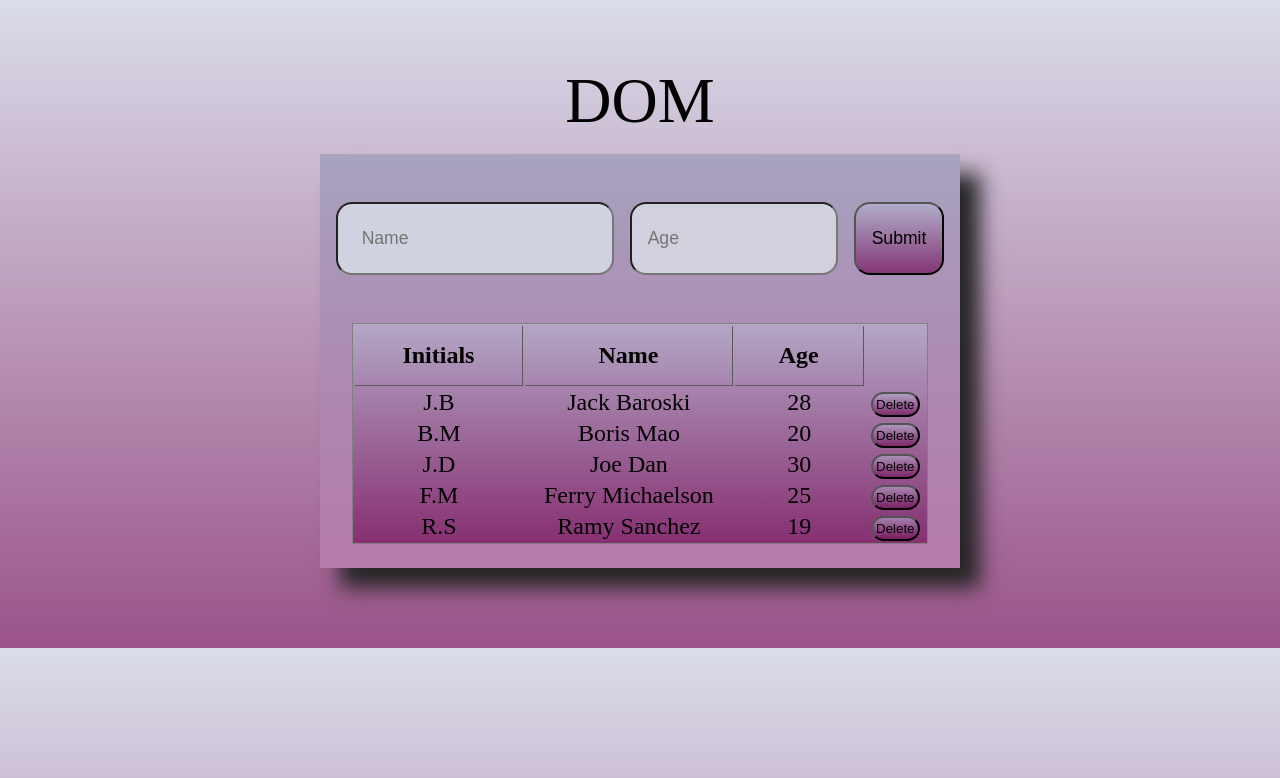
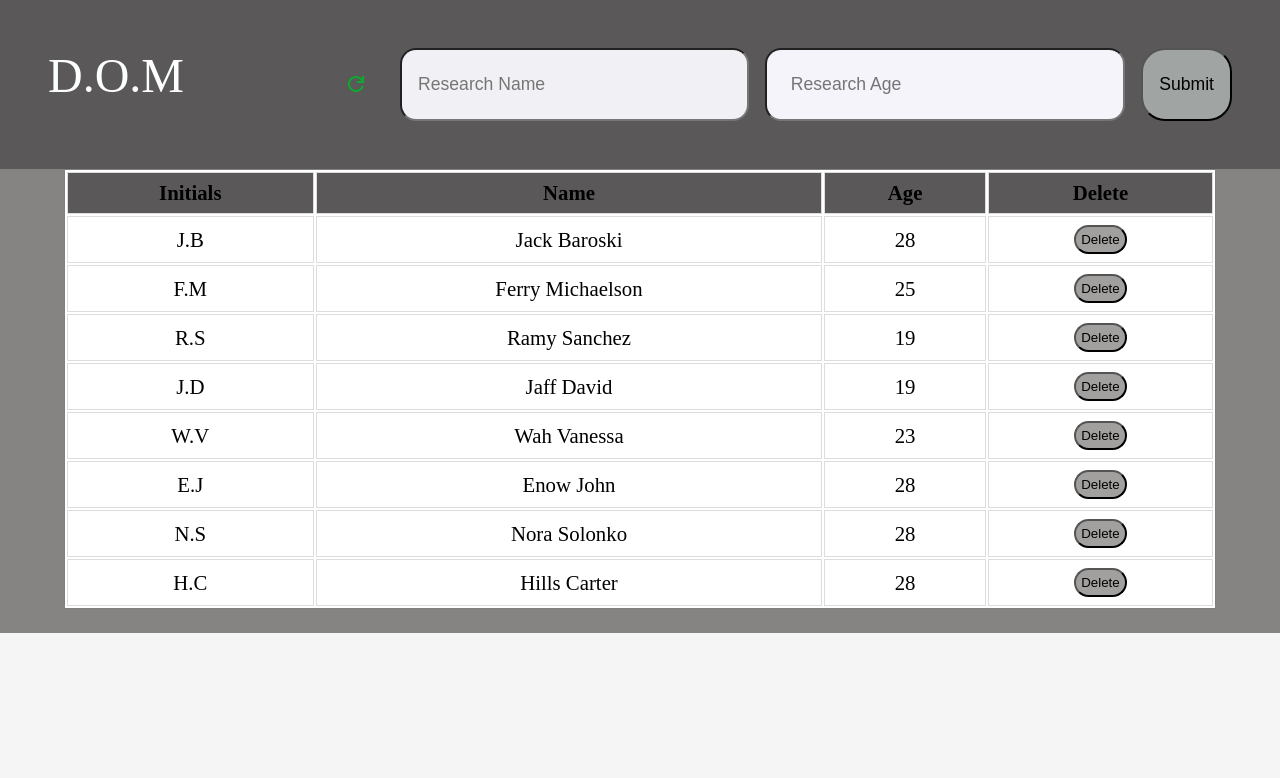
Before and after one commit to yemataferry/Dom-manipulations, a plain HTML site: page index.html in a window 1280 px wide. Drawn offline with nearby package versions, Linux system fonts and the light colour scheme.

Commit message:
js and css done

```diff
--- a/assets/scripts/index.js
+++ b/assets/scripts/index.js
@@ -6,6 +6,7 @@ const form = document.querySelector('form')
 const name = document.createElement('input')
 const age = document.createElement('input')
 const submit = document.createElement('button')
+const refresh = document.querySelector('.material-symbols-outlined')
 
 name.type = 'text'
 age.type = 'Number'
@@ -14,8 +15,8 @@ name.classList.add('noms')
 age.classList.add('ages')
 submit.classList.add('submits')
 
-name.placeholder = 'Name'
-age.placeholder = 'Age'
+name.placeholder = 'Research Name'
+age.placeholder = 'Research Age'
 submit.innerHTML = 'Submit'
 
 boxes.appendChild(name)
@@ -27,12 +28,23 @@ const base = document.getElementById('database')
 
 let Data = [
   { name: 'Jack Baroski', age: 28 },
-  { name: 'Boris Mao', age: 20 },
-  { name: 'Joe Dan', age: 30 },
   { name: 'Ferry Michaelson', age: 25 },
-  { name: 'Ramy Sanchez', age: 19 }
+  { name: 'Ramy Sanchez', age: 19 },
+  { name: 'Jaff David', age: 19 },
+  { name: 'Wah Vanessa', age: 23 },
+  { name: 'Enow John', age: 28 },
+  { name: 'Nora Solonko', age: 28 },
+  { name: 'Hills Carter', age: 28 }
 ]
 console.log(Data)
+
+// Refresh
+
+refresh.addEventListener('click', () => {
+  window.location.reload()
+  displayList(Data)
+})
+
 
 // fxn creating the initials of each name
 
@@ -66,12 +78,23 @@ function displayList (Data) {
         <th>Initials</th>
         <th>Name</th>
         <th>Age</th>
+        <th>Delete</th>
     </tr>
   `
+
+if (Data.length > 0) {
   Data.forEach(function (user, i) {
-    base.innerHTML += researchList(user)
+    base.innerHTML += researchList(user, i)
   })
+
   userDelete()
+} else {
+  base.innerHTML += `
+    <tr>
+        <td colspan="4" class="result">......No User With  these informations found..... </td>
+    </tr>
+  `
+}
 }
 
 // The research function
@@ -88,9 +111,6 @@ const research = (checkName, checkAge) => {
   })
   return result
 }
-
-name.addEventListener('input', research)
-age.addEventListener('input', research)
 
 displayList(Data)
 
--- a/assets/styles/style.css
+++ b/assets/styles/style.css
@@ -7,65 +7,88 @@
 body {
   display: flex;
   flex-direction: column;
-  background: linear-gradient(to bottom, #b9bdd685, #75135dba);
-  margin: 4rem auto;
+  margin: 0 auto;
+  background-color: #868383;
+
 }
 
 .ages {
-  padding: 15px 20px;
-  background-color: #d1d1dd;
+  padding: 15px 14px;
+  background-color: #f4f4fa;
   border-radius: 1rem;
-  font-size: 13px;
-  width: 7rem;
+  font-size: 12px;
+  width: 27vw
 }
 
 .noms {
-  padding: 0.5rem;
-  background-color: #d1d2df;
+  padding: 0 1rem;
+  background-color: #f4f4fa;
   border-radius: 1rem;
-  font-size: 14px;
-  width: 8rem;
+  font-size: 12px;
+  width: 36vw;
 }
 
 header {
   text-align: center;
-  font-size: 4rem;
+  font-size: 0.1px;
+  color: transparent;
 }
 
 #container {
   justify-content: center;
-  padding: 2rem;
-  gap: 1rem;
+  padding: 2rem 1rem;
+  gap: 0.5rem;
   display: flex;
   margin: auto;
   width: 100%;
+  background-color: #5a5858;
 }
 
 main {
   margin: 1rem auto;
-  background: linear-gradient(to bottom, #888daf85, #642a56ba);
   width: 100%;
 }
 
 .submits {
   border-radius: 1rem;
-  background-color: #b6a1b4;
+  background-color: #aca2ab;
+  padding: 1px;
+  font-size: 12px;
 }
 
 table {
-  width: 100%;
-  border: 1px solid gray;
-  background: linear-gradient(to bottom, #b9bdd685, #75135dba);
+  width: 90%;
+  border: 1px solid #5a5858;
   margin: auto;
+  background-color: white;
 }
 
 th {
-  border-right: 1px solid #5a5858;
+  background-color: #6e6c6c;
+  border-right: 1px solid #424141;
   border-bottom: 1px solid #585656;
 }
 
+span {
+  padding-top: 1.5rem;
+  padding-right: 1rem;
+}
+
+#database tr:hover {
+  background-color: #968f91;
+}
+
+#database td,
+#database th {
+  border: 1px solid #ddd;
+  padding: 8px;
+}
+
+.material-symbols-outlined {
+  color: #0fa830;
+}
+
 .delete-btn {
-  background: linear-gradient(to bottom, #8f95bd85, #aa2889ba);
   padding: 2px;
   border-radius: 2rem;
 }
@@ -80,29 +103,30 @@ th {
   body {
     display: flex;
     flex-direction: column;
-    background: linear-gradient(to bottom, #b9bdd685, #75135dba);
+    background: whitesmoke;
   }
 
   .ages {
-    padding: 1rem;
-    background-color: #d1d1dd;
+    padding: 1.5rem;
+    background-color: #f4f4fa;
     border-radius: 1rem;
     font-size: 1.1rem;
-    width: 13rem;
+    width: 100%;
   }
 
   .noms {
-    padding: 1.5rem;
-    background-color: #d1d2df;
+    padding: 1rem;
+    background-color: #f1f1f5;
     border-radius: 1rem;
     font-size: 1.1rem;
-    width: 30rem;
+    width: 100%;
   }
 
   header {
     text-align: center;
-    font-size: 4rem;
-    text-shadow: #5a5858;
+    font-size: 3rem;
+    color: #fdffff;
+    padding-right: 9rem;
   }
 
   #container {
@@ -110,44 +134,63 @@ th {
     padding: 3rem;
     gap: 1rem;
     display: flex;
-    width: 50%;
     margin: auto;
+    background-color: #5a5858;
   }
 
   main {
-    width: 50%;
-    margin: 1rem auto;
-    background: linear-gradient(to bottom, #888daf85, #be86b1ba);
+    margin: auto;
+    background-color: #868383;
     padding-bottom: 1.5rem;
-    box-shadow: 20px 20px 20px #252525;
-    transition: transform 0.3s ease-in-out;
+
   }
 
   .submits {
     font-size: 1.1rem;
-    border-radius: 1rem;
-    background: linear-gradient(to bottom, #b9bdd685, #75135dba);
+    border-radius: 1.5rem;
+    background: #a0a5a4;
     padding: 1rem;
   }
 
   table {
     width: 90%;
     border: 1px solid gray;
-    background: linear-gradient(to bottom, #b9bdd685, #75135dba);
-    font-size: 1.5rem;
+    background: white;
+    font-size: 1.3rem;
     margin: auto;
     text-align: center;
   }
 
   th {
+    background-color: #5a5858;
     padding: 1rem 2rem;
     border-right: 1px solid #5a5858;
     border-bottom: 1px solid #585656;
   }
 
   .delete-btn {
-    background: linear-gradient(to bottom, #b9bdd685, #75135dba);
-    padding: 3px;
+    background: #797575b0;
+    padding: 5px;
     border-radius: 4rem;
   }
+
+  span {
+    padding-top: 1.5rem;
+    padding-right: 1rem;
+  }
+
+  #database tr:hover {
+    background-color: #968f91;
+  }
+
+  #database td,
+  #database th {
+    border: 1px solid #ddd;
+    padding: 8px;
+  }
+
+  .material-symbols-outlined {
+    cursor: alias;
+    color: #0fa830;
+  }
 }
--- a/index.html
+++ b/index.html
@@ -5,11 +5,14 @@
         <meta name="viewport" content="width=device-width, initial-scale=1.0">
         <title>DOM</title>
         <link rel="stylesheet" href="./assets/styles/style.css">
+        <link rel="stylesheet" href="https://fonts.googleapis.com/css2?family=Material+Symbols+Outlined:opsz,wght,FILL,GRAD@20..48,100..700,0..1,-50..200" />
     </head>
     <body>
-        <header>DOM</header>
         <main>
-            <form id="container"></form>
+            <form id="container">
+              <header>D.O.M</header>
+              <span class="material-symbols-outlined"> refresh </span>
+            </form>
             <table id="database">
                 <tr>
                     <th>Initials</th>
```
